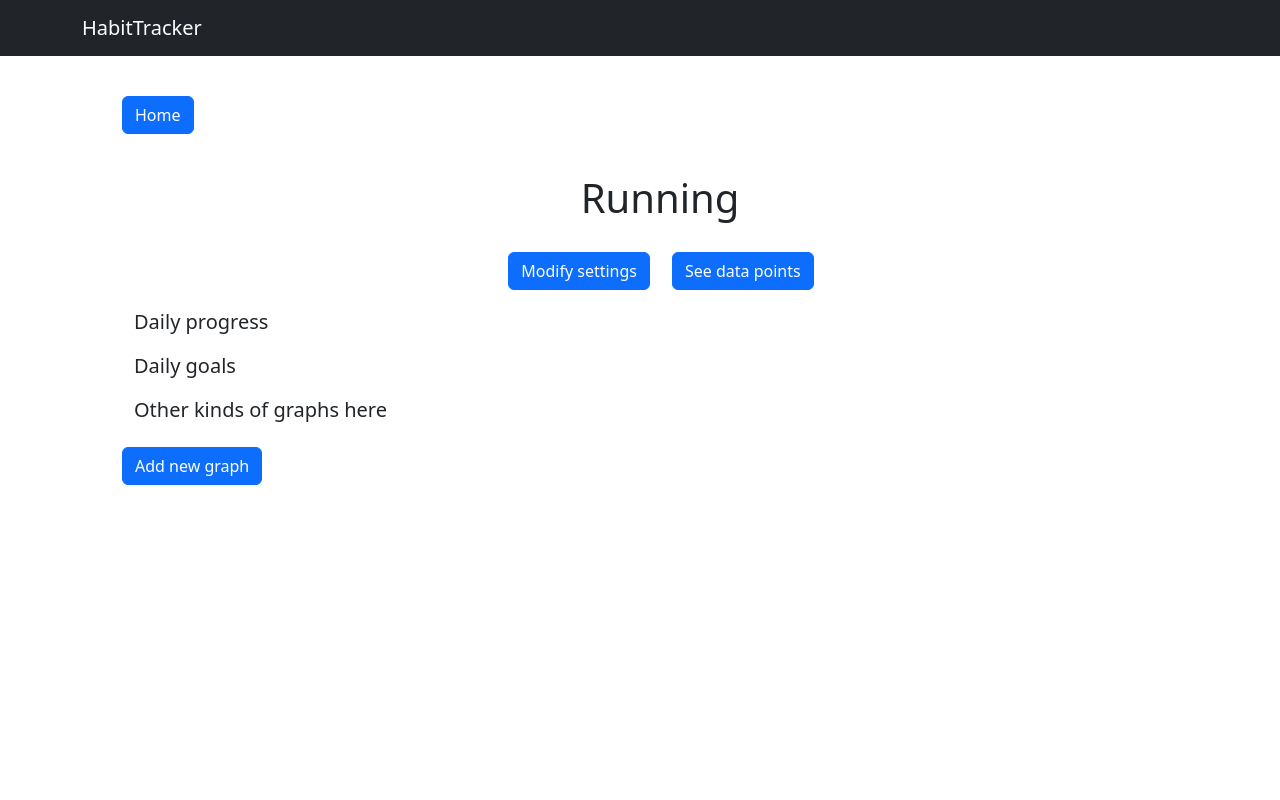
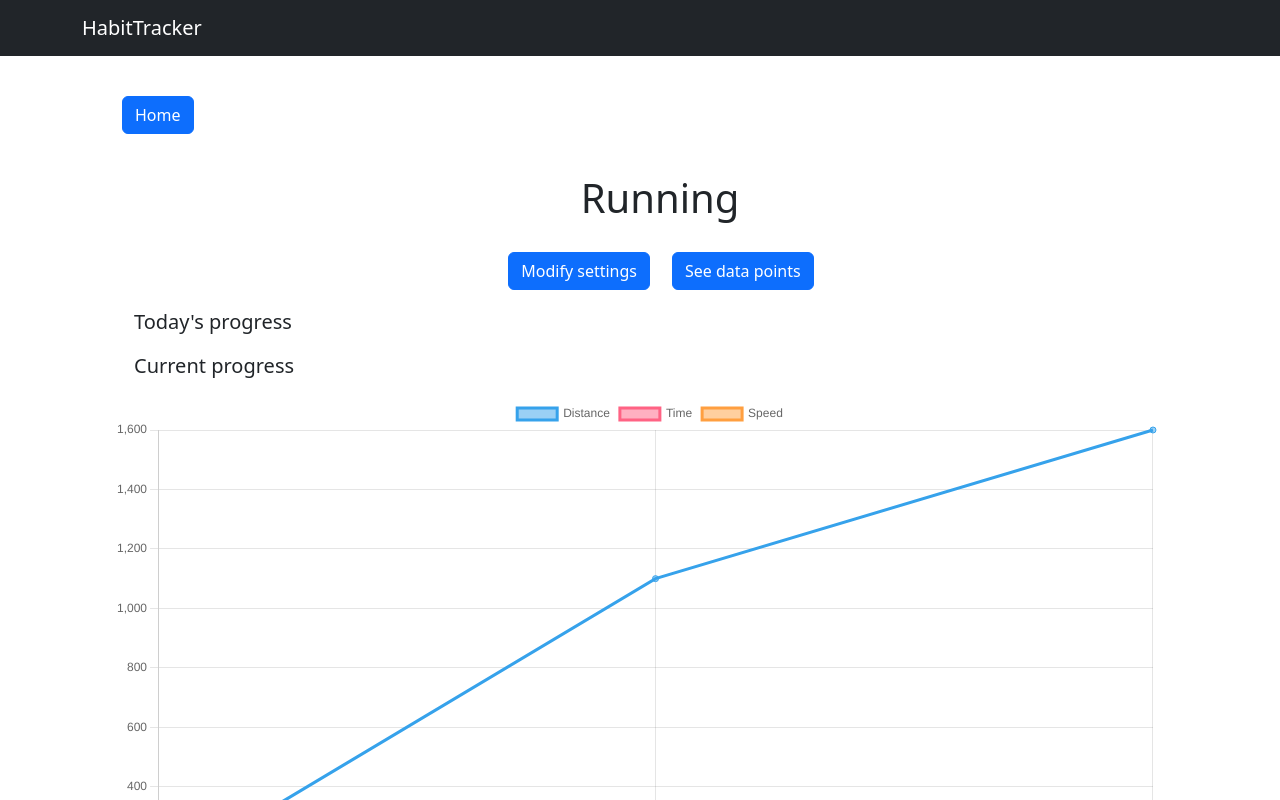
Before and after one commit to hjeronen/habitTracker, a React (Vite) app: page / in a window 1280 px wide. Both pictures are taken after a click on the element "Running". Shown: the top 800 px of the page. Built offline with nearby package versions, Linux system fonts and the light colour scheme; data requests are answered from the project's data file.

Commit message:
Add line charts for datapoints

```diff
--- a/db.json
+++ b/db.json
@@ -6,21 +6,60 @@
         {
           "type": "Distance",
           "unit": "meters",
-          "dataPoints": [],
+          "dataPoints": [
+            {
+              "date": "2023-12-26T13:09:28.011Z",
+              "value": "100"
+            },
+            {
+              "date": "2023-12-27T13:09:47.264Z",
+              "value": "1000"
+            },
+            {
+              "date": "2023-12-28T13:10:00.584Z",
+              "value": "500"
+            }
+          ],
           "target": "50000",
           "goal": "100"
         },
         {
           "type": "Time",
           "unit": "minutes",
-          "dataPoints": [],
+          "dataPoints": [
+            {
+              "date": "2023-12-26T13:09:28.011Z",
+              "value": "20"
+            },
+            {
+              "date": "2023-12-27T13:09:47.264Z",
+              "value": "30"
+            },
+            {
+              "date": "2023-12-28T13:10:00.584Z",
+              "value": "10"
+            }
+          ],
           "target": "60000",
           "goal": "60"
         },
         {
           "type": "Speed",
           "unit": "km/h",
-          "dataPoints": []
+          "dataPoints": [
+            {
+              "date": "2023-12-26T13:09:28.011Z",
+              "value": "40"
+            },
+            {
+              "date": "2023-12-27T13:09:47.264Z",
+              "value": "30"
+            },
+            {
+              "date": "2023-12-28T13:10:00.584Z",
+              "value": "40"
+            }
+          ]
         }
       ],
       "id": 1522
--- a/package.json
+++ b/package.json
@@ -11,8 +11,10 @@
   },
   "dependencies": {
     "axios": "^1.6.2",
+    "chart.js": "^4.4.1",
     "react": "^18.2.0",
     "react-bootstrap": "^2.9.1",
+    "react-chartjs-2": "^5.2.0",
     "react-dom": "^18.2.0"
   },
   "devDependencies": {
--- a/src/components/HabitView.jsx
+++ b/src/components/HabitView.jsx
@@ -1,6 +1,63 @@
 import { Button, Col, Container, Row } from 'react-bootstrap'
+import LineChartComponent from './LineChartComponent'
 
 const HabitView = ({ habit, setView }) => {
+
+  const getCumulativeArray = (dataPoints) => {
+    let cumulativeArray = []
+    dataPoints.reduce((item, sum) => {
+      const result = item + sum
+      cumulativeArray.push(result)
+      return result
+    }, 0)
+    return cumulativeArray
+  }
+
+  const getCumulativeProgress = () => {
+    const data = {
+      labels: getDates(habit.dataValues[0]),
+      datasets: []
+    }
+
+    habit.dataValues.forEach(value => {
+      const dataset = {
+        label: value.type,
+        values: getCumulativeArray(value.dataPoints.map(data => parseInt(data.value)))
+      }
+      data.datasets.push(dataset)
+    })
+
+    return data
+  }
+
+  const getDates = (dataValue) => dataValue.dataPoints.map(data => getFormattedDate(data.date))
+
+  const getFormattedDate = (dateString) => {
+    const date = new Date(dateString)
+    const day = String(date.getDate()).padStart(2, '0') // Ensures the day is two digits
+    const month = String(date.getMonth() + 1).padStart(2, '0') // Adds 1 because months are 0-indexed
+    const year = date.getFullYear()
+
+    return `${day}/${month}/${year}`
+  }
+
+  const getAllDataPoints = () => {
+    const data = {
+      labels: getDates(habit.dataValues[0]),
+      datasets: []
+    }
+
+    habit.dataValues.forEach(value => {
+      const dataset = {
+        label: value.type,
+        values: value.dataPoints.map(data => parseInt(data.value))
+      }
+      data.datasets.push(dataset)
+    })
+
+    return data
+  }
+
   return (
     <Container className='content-container'>
       <Container className='button-container'>
@@ -22,9 +79,11 @@ const HabitView = ({ habit, setView }) => {
         </Container>
       </Container>
       <Container>
+        <h5 className='habitview-subheader'>Today's progress</h5>
+        <h5 className='habitview-subheader'>Current progress</h5>
+        <LineChartComponent data={getCumulativeProgress()} />
         <h5 className='habitview-subheader'>Daily progress</h5>
-        <h5 className='habitview-subheader'>Daily goals</h5>
-        <h5 className='habitview-subheader'>Other kinds of graphs here</h5>
+        <LineChartComponent data={getAllDataPoints()} />
       </Container>
       <Container className='button-container'>
         <Button>Add new graph</Button>
--- /dev/null
+++ b/src/components/LineChartComponent.jsx
@@ -0,0 +1,29 @@
+import React from 'react'
+import { Line } from 'react-chartjs-2'
+import 'chart.js/auto'
+
+const LineChartComponent = ({ data }) => {
+
+  const chartData = {
+    labels: data.labels,
+    datasets: data.datasets.map(dataset => ({
+      label: dataset.label,
+      data: dataset.values,
+      fill: false,
+      backgroundColor: dataset.backgroundColor,
+      borderColor: dataset.borderColor
+    })),
+  }
+
+  const options = {
+    scales: {
+      y: {
+        beginAtZero: true
+      }
+    }
+  }
+
+  return <Line data={chartData} options={options} />
+}
+
+export default LineChartComponent
```
Also changed, not shown: src/components/DailyProgress.jsx (added, +62 -0 lines), 2 other files (tests, documents, lock files or other folders).
